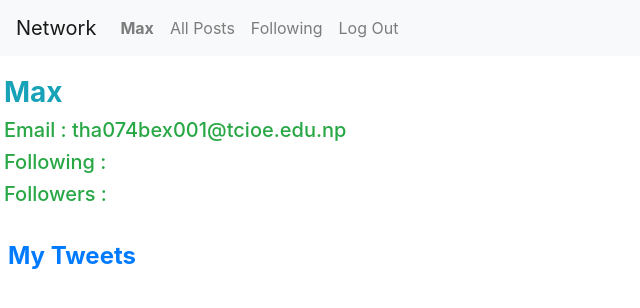
After one commit to Ayushma00/django-social-network-app, a Django app: a page that uses network/templates/network/layout.html in a window 1280 px wide. The commit adds this page. Shown: the top 308 px of the page, without its empty margins (0-640 px from the left). Run offline with Django 3.2, Linux system fonts and the light colour scheme; a user stored in the database is signed in; data comes from the database, SQL or seed files in the repository; both versions use the stored data as it was after the commit; some libraries are stand-ins or nearby versions.

Commit message:
Updated to user profile

```diff
--- a/network/templates/network/index.html
+++ b/network/templates/network/index.html
@@ -1,5 +1,6 @@
 {% extends "network/layout.html" %}
 {% load static %}
+
 {% block body %}
   <div class="compose_tweet mx-auto w-75 p-2 mt-3">
     {% if user.is_authenticated %}
@@ -17,3 +18,7 @@
   </div>
 
 {% endblock %}
+{% block script %}
+  <script src="{% static 'network/index.js' %}">  </script>
+  <script src="https://code.jquery.com/jquery-3.5.1.min.js"></script>
+{% endblock %}
--- a/network/templates/network/layout.html
+++ b/network/templates/network/layout.html
@@ -6,17 +6,9 @@
         <title>{% block title %}Social Network{% endblock %}</title>
         <link rel="stylesheet" href="https://stackpath.bootstrapcdn.com/bootstrap/4.4.1/css/bootstrap.min.css" integrity="sha384-Vkoo8x4CGsO3+Hhxv8T/Q5PaXtkKtu6ug5TOeNV6gBiFeWPGFN9MuhOf23Q9Ifjh" crossorigin="anonymous">
         <link href="{% static 'network/styles.css' %}" rel="stylesheet">
+        {% block script %}
+      {% endblock %}
     </head>
-    <!-- <script type="text/javascript">
-      console.log("okk");
-      document.addEventListener("DOMContentLoaded",function(){
-        document.querySelector("#tweet").onclick=()=>{
-        var tweets=document.querySelector('#writeTweet').value;
-
-        document.querySelector("#newpost").innerHTML= tweets;
-      };
-      });
-    </script> -->
     <body>
 
         <nav class="navbar navbar-expand-lg navbar-light bg-light">
@@ -26,7 +18,7 @@
               <ul class="navbar-nav mr-auto">
                 {% if user.is_authenticated %}
                     <li class="nav-item">
-                        <a class="nav-link" href="post"><strong>{{ user.username }}</strong></a>
+                        <a class="nav-link" href="{%url 'profile' user.username%}"><strong>{{ user.username }}</strong></a>
                     </li>
 
                 {% endif %}
@@ -52,16 +44,10 @@
 
             </div>
           </nav>
-
-
         <div class="body">
 
             {% block body %}
             {% endblock %}
         </div>
     </body>
-    <script src="{% static 'network/index.js' %}">  </script>
-    <script src="https://code.jquery.com/jquery-3.5.1.min.js"></script>
-
-
 </html>
--- /dev/null
+++ b/network/templates/network/profile.html
@@ -0,0 +1,28 @@
+{% extends "network/layout.html" %}
+
+
+
+{% block body %}
+<div class="mx-auto w-80 p-1 m-3">
+  <h3 class="text-info text-capitalize"><strong>{{user}}</strong></h3>
+  <h5 class="text-success"> Email : {{user.email}}</h5>
+  <h5 class="text-success"> Following :</h5>
+  <h5 class="text-success"> Followers :</h5>
+
+</div>
+
+<div class="mx-auto w-80 p-2 mt-3">
+  <h4 class="text-primary"><strong>My Tweets</strong> </h4>
+  {% for tweet in tweets%}
+  <br>
+  <div class="mx-auto w-75 p-2 mt-0">
+    <p><span class="float-left">
+        <p class="text-primary">{{tweet.body}}</p>
+      </span>
+      <span class="float-right">{{tweet.timestamp}}</span></p>
+
+  </div>
+  {%endfor%}
+</div>
+
+{% endblock %}
--- a/network/urls.py
+++ b/network/urls.py
@@ -12,4 +12,5 @@ urlpatterns = [
     path("tweets_api", views.tweet_api, name="tweet_api"),
     path("like_unlike", views.like_post, name="like_post"),
     path("edit_post",views.edit_post,name="edit_post"),
+    path("user/<str:username>",views.profile,name="profile")
 ]
--- a/network/views.py
+++ b/network/views.py
@@ -72,6 +72,12 @@ def edit_post(request):
     print("ok")
     return JsonResponse({"body":tweet.body })
 
+@login_required
+def profile(request,username):
+    print(username)
+    user=User.objects.get(username=username)
+    tweets=user.tweets.order_by("-timestamp").all()
+    return render(request,"network/profile.html",{"user":user,"tweets":tweets})
 
 
 
```
Also changed, not shown: network/models.py (+6 -3 lines), network/static/network/index.js (+10 -5 lines), db.sqlite3.
